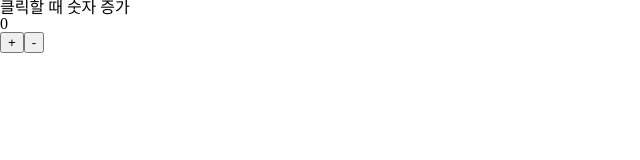
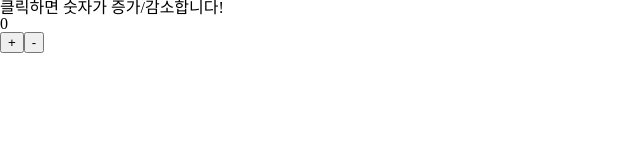
Before and after one commit to elena7993/React, a React (Create React App) app: page / in a window 1280 px wide. Shown: the top 160 px of the page, without its empty margins (0-640 px from the left). Built offline with nearby package versions, Linux system fonts and the light colour scheme.

Commit message:
22_10_24

```diff
--- a/src/App.js
+++ b/src/App.js
@@ -15,6 +15,7 @@
 // import Ex05 from "./components/ex_05/Ex05";
 // import { MusicApp } from "./components/ex_05/MusicApp";
 import Ex06 from "./components/ex_06/Ex06";
+import R04_ex06 from "./components/review_04/R04_ex06";
 
 const App = () => {
   return (
@@ -58,7 +59,9 @@ const App = () => {
 
       {/* <MusicApp /> */}
 
-      <Ex06 />
+      {/* <Ex06 /> */}
+
+      <R04_ex06 />
     </>
   );
 };
--- /dev/null
+++ b/src/components/review_04/R04_ex06.js
@@ -0,0 +1,27 @@
+import { useState } from "react";
+
+
+const R04_ex06 = () => {
+
+  const [num, setNum] = useState(0);
+
+  const onPlus = () => {
+    setNum(num + 1);
+  };
+
+  const onMinus = () => {
+    setNum(num - 1);
+  };
+
+
+  return(
+    <div>
+      <h3>클릭하면 숫자가 증가/감소합니다!</h3>
+      <p>{num}</p>
+      <button onClick={onPlus}>+</button>
+      <button onClick={onMinus}>-</button>
+    </div>
+  );
+};
+
+export default R04_ex06;
```
